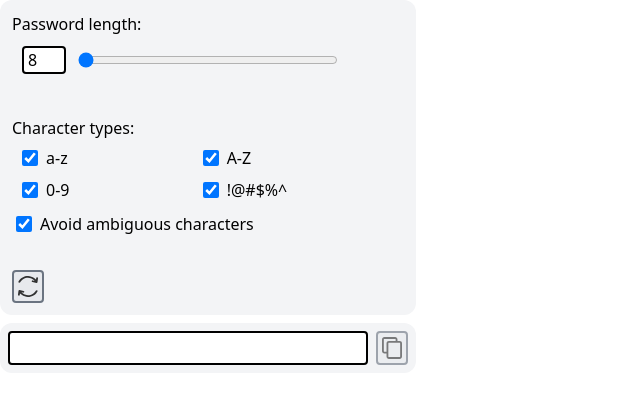
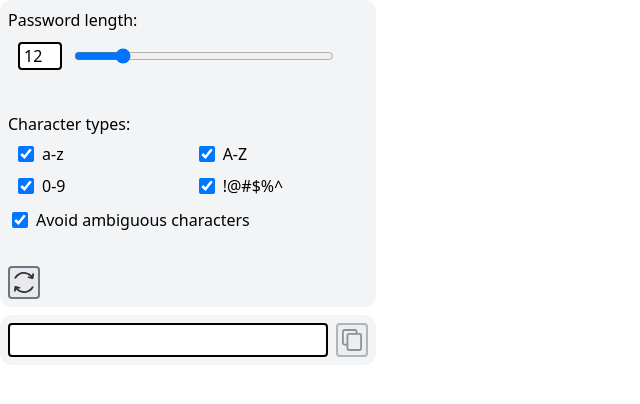
Before and after one commit to habahabahaba/Password-Generator, a React (Vite) app: page / in a window 1280 px wide. Shown: the top 404 px of the page, without its empty margins (0-640 px from the left). Built offline with nearby package versions, Linux system fonts and the light colour scheme.

Commit message:
Add input auto-correcting for both password length and character types.

```diff
--- a/src/App.tsx
+++ b/src/App.tsx
@@ -1,3 +1,4 @@
+// Logic:
 import generatePassword from './logic/generatePassword';
 import { defaultPasswordOptions } from './logic/generatePassword';
 // React:
@@ -38,8 +39,6 @@ function App() {
   const [message, setMessage] = useState<Messages>(null);
   const [error, setError] = useState<Errors>(initError);
 
-  const numInputRef = useRef<HTMLInputElement | null>(null);
-
   // Validation:
   useEffect(
     function validate(): () => void {
@@ -75,6 +74,26 @@ function App() {
     [passwordOptions]
   );
 
+  // Autocorrecting:
+  function autocorrectPasswordLength(): void {
+    // Autocorrect the password length to the range of [8, 32]:
+    setPasswordOptions((state) => ({
+      ...state,
+      passwordLength: Math.min(32, Math.max(8, state.passwordLength)),
+    }));
+  }
+
+  function autocorrectCharacterTypes(): void {
+    const { hasLowerCase, hasUpperCase, hasNumbers, hasSpecial } =
+      passwordOptions;
+    if (!hasLowerCase && !hasUpperCase && !hasNumbers && !hasSpecial) {
+      setPasswordOptions((state) => ({
+        ...state,
+        hasLowerCase: true,
+      }));
+    }
+  }
+
   // Handlers:
   function setOption(
     optionName: passwordOptionsKeys,
@@ -86,26 +105,28 @@ function App() {
     } else {
       setPasswordOptions((state) => ({ ...state, [optionName]: !!value }));
     }
-    // validate();
   }
 
-  function cooptPasswordLength(): void {
-    // Coopt the password length to the range of [8, 32]:
-    setPasswordOptions((state) => ({
-      ...state,
-      passwordLength: Math.min(32, Math.max(8, state.passwordLength)),
-    }));
+  // For autocorrectCharacterTypes (and to prevent two character types to be selected on one click during the autocorrecting):
+  let isClickInside = false; // to filter out the clicks outside the character types form
+  const characterTypesRef = useRef<HTMLInputElement | null>(null);
+  function handleMouseDown(event: React.MouseEvent<HTMLDivElement>) {
+    isClickInside =
+      characterTypesRef.current?.contains(event.target as Node) ?? false;
   }
 
-  function cooptCharacterTypes(): void {
-    const { hasLowerCase, hasUpperCase, hasNumbers, hasSpecial } =
-      passwordOptions;
-    if (!hasLowerCase && !hasUpperCase && !hasNumbers && !hasSpecial) {
-      setPasswordOptions((state) => ({
-        ...state,
-        hasLowerCase: true,
-      }));
+  // handleCharacterTypesBlur fires the autocorrectCharacterTypes if the focus travels outside the character types form while none character types are selected:
+  function handleCharacterTypesBlur(): void {
+    // setTimeout(() => {
+    const newFocusTarget = document.activeElement;
+    if (
+      characterTypesRef.current &&
+      !isClickInside &&
+      !characterTypesRef.current.contains(newFocusTarget)
+    ) {
+      autocorrectCharacterTypes();
     }
+    // }, 0);
   }
 
   function handleGeneratePassword(): void {
@@ -144,7 +165,9 @@ function App() {
         className={`grid grid-cols-2 gap-y-2 gap-x-24  mb-1 py-1 px-2 pr-14 border-2 rounded-md ${
           error.charTypes ? ' border-red-600' : 'border-transparent'
         }`}
-        // onBlur={cooptCharacterTypes}
+        ref={characterTypesRef}
+        onBlur={handleCharacterTypesBlur}
+        onMouseDown={handleMouseDown}
       >
         <PasswordBooleanInput
           label='a-z'
@@ -184,7 +207,7 @@ function App() {
 
   return (
     <div className='flex flex-col gap-2 w-fit'>
-      <div className='flex flex-col gap-2 items-start bg-gray-100 rounded-xl p-3 '>
+      <div className='flex flex-col gap-2 items-start bg-gray-100 rounded-xl p-2'>
         <label htmlFor='passwordLength' className='flex flex-col gap-1'>
           Password length:
           <div
@@ -197,12 +220,11 @@ function App() {
               type='number'
               min={8}
               max={32}
-              ref={numInputRef}
               value={passwordOptions.passwordLength}
               onChange={(event) => {
                 setOption('passwordLength', +event.target.value);
               }}
-              onBlur={cooptPasswordLength}
+              onBlur={autocorrectPasswordLength}
               className='w-11 border-2 rounded pl-1 bg-white'
             />
             <input
@@ -223,9 +245,9 @@ function App() {
           {checkboxes}
           <PasswordAlert isError text={error.charTypes} />
         </div>
-        <div className='flex  gap-3 '>
+        <div className='flex  gap-3 justify-between w-full'>
           <button
-            className='border-2 border-gray-600 rounded px-1 bg-gray-200 opacity-80 hover:opacity-100 disabled:opacity-50  active:bg-gray-300'
+            className='border-2 border-gray-600 rounded px-1 bg-gray-200 opacity-80 hover:opacity-100 disabled:opacity-40  active:bg-gray-300'
             onClick={handleGeneratePassword}
             disabled={!!error.passwordLength || !!error.charTypes}
           >
@@ -249,10 +271,10 @@ function App() {
           onChange={(event) => {
             handlePasswordChange(event.target.value);
           }}
-          className='min-w-90 border-2 rounded px-1 bg-white'
+          className='min-w-80 border-2 rounded px-1 bg-white text-nowrap text-sm'
         />
         <button
-          className='border-2 border-gray-600 rounded px-1 bg-gray-200 opacity-80 hover:opacity-100 disabled:opacity-50 active:bg-gray-300'
+          className='border-2 border-gray-600 rounded px-1 bg-gray-200 opacity-80 hover:opacity-100 disabled:opacity-40 active:bg-gray-300'
           onClick={copyToClipboard}
           disabled={!password}
         >
--- a/src/logic/generatePassword.ts
+++ b/src/logic/generatePassword.ts
@@ -16,7 +16,7 @@ export type passwordOptionsKeys =
   | 'nonAmbiguous';
 
 export const defaultPasswordOptions: PasswordOptions = {
-  passwordLength: 8,
+  passwordLength: 12,
   hasLowerCase: true,
   hasUpperCase: true,
   hasNumbers: true,
```
